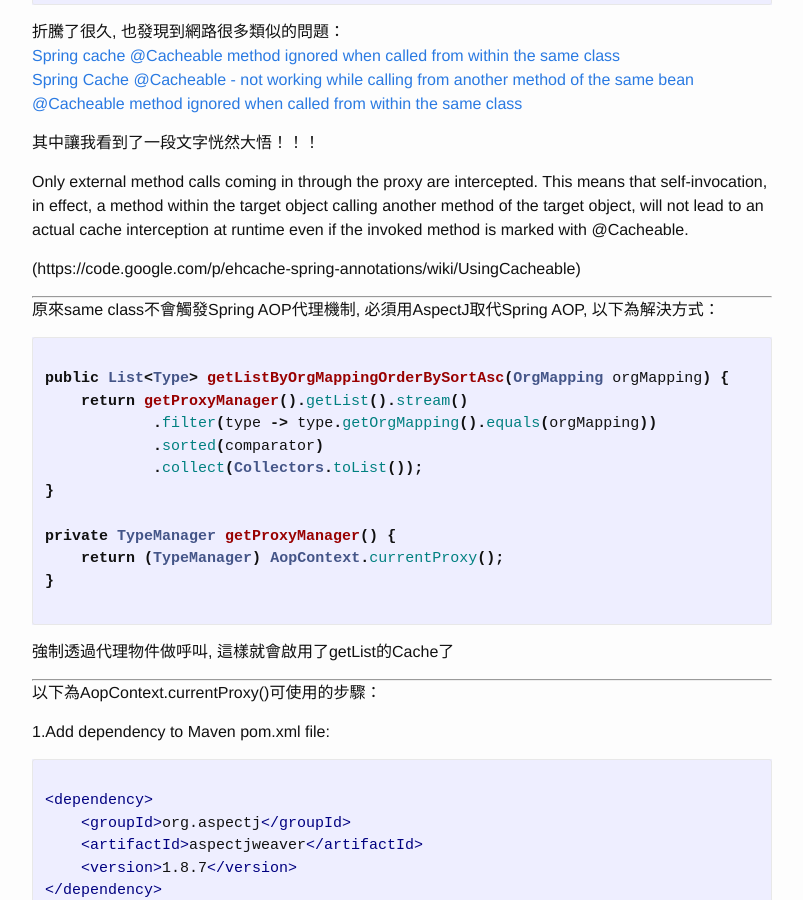
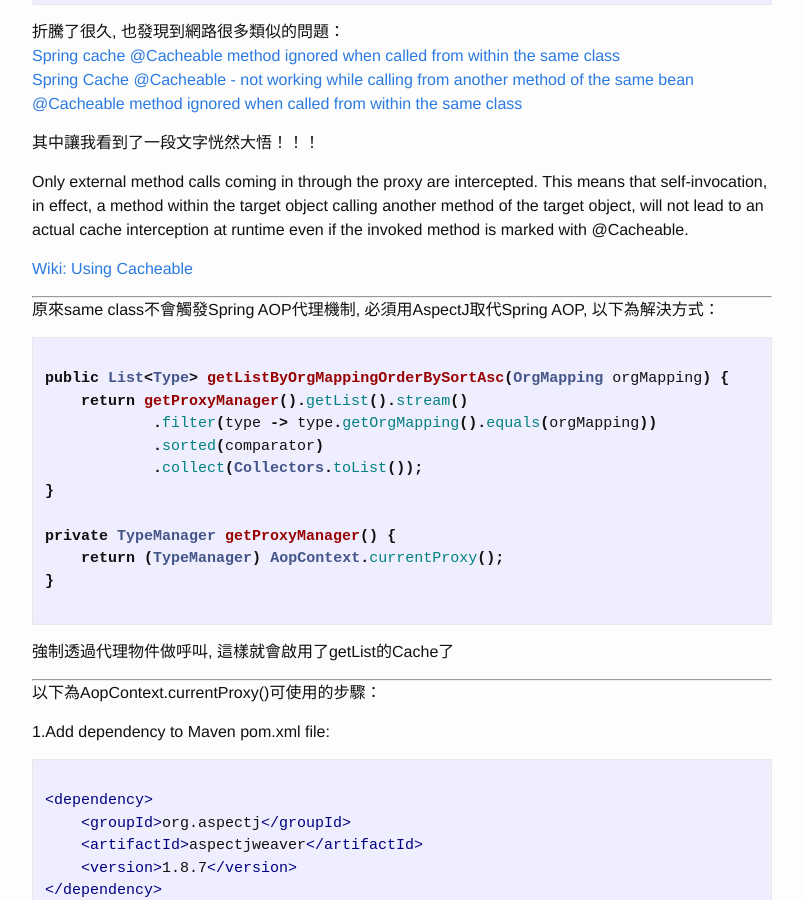
Before and after one commit to eden90267/eden90267.github.io, a Jekyll site: the page built from _posts/2016-02-24-spring-cache-cacheable-method-ignored-when-called-from-within-the-same-class.markdown, in a window 1280 px wide and 900 px high, scrolled down 737 px. Shown: the whole window, without its empty margins (238-1041 px from the left). Built offline with Jekyll 4.4.1, drawn with Linux system fonts in a browser that asks for light colours.

Commit message:
modify spring-cache-cacheable-method-ignored-when-called-from-within-the-same-class page

```diff
--- a/_posts/2016-02-24-spring-cache-cacheable-method-ignored-when-called-from-within-the-same-class.markdown
+++ b/_posts/2016-02-24-spring-cache-cacheable-method-ignored-when-called-from-within-the-same-class.markdown
@@ -35,7 +35,7 @@ public List<Type> getListByOrgMappingAndStatusOrderBySortAsc(OrgMapping orgMappi
 
 Only external method calls coming in through the proxy are intercepted. This means that self-invocation, in effect, a method within the target object calling another method of the target object, will not lead to an actual cache interception at runtime even if the invoked method is marked with @Cacheable.
 
-(https://code.google.com/p/ehcache-spring-annotations/wiki/UsingCacheable)
+[Wiki: Using Cacheable](https://code.google.com/p/ehcache-spring-annotations/wiki/UsingCacheable)
 
 ---
 
```
